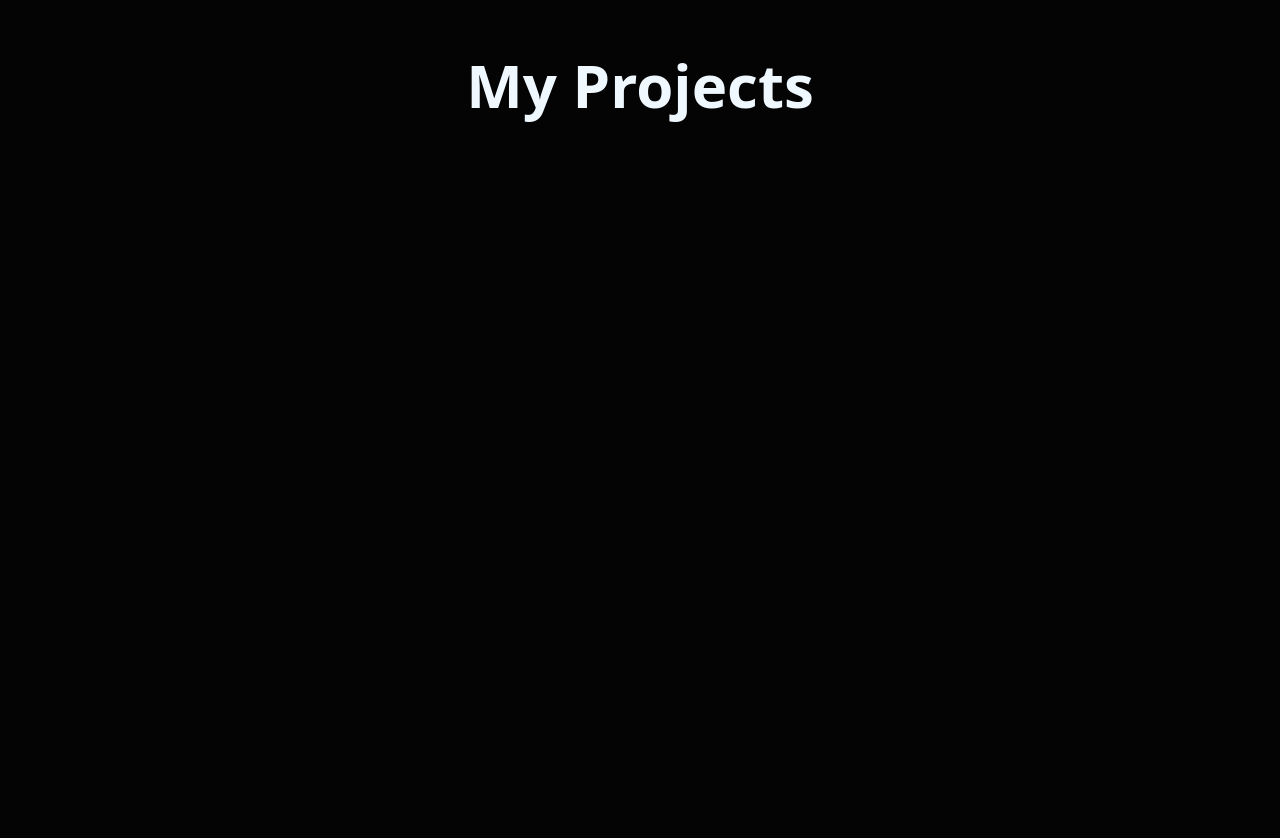
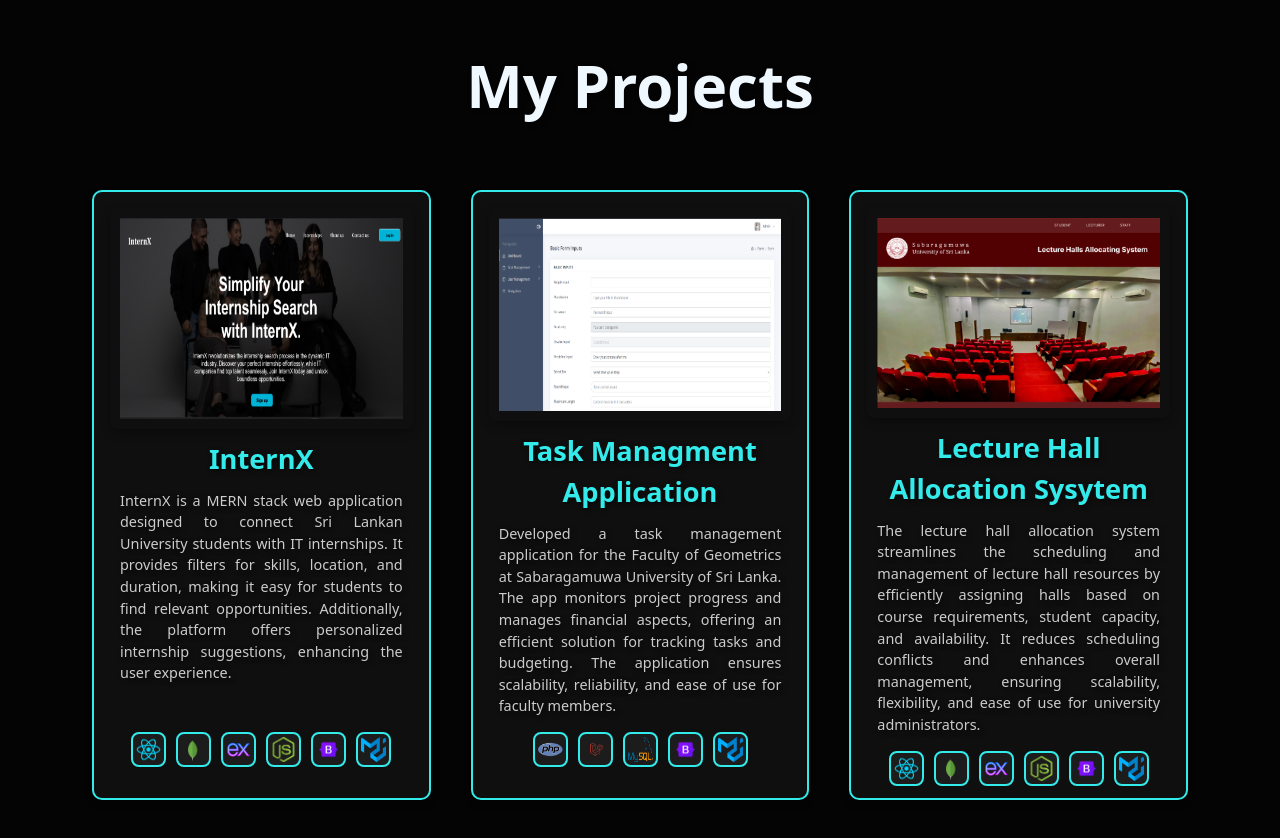
Before and after one commit to RavinduLakshitha/My-Portfolio, a React (Vite) app in the folder Myportfolio/: page / in a window 1280 px wide. Shown: the part 780-1618 px from the top of the page. Before the commit the page ends 942 px from the top, so only its background shows below. Built offline with nearby package versions, Linux system fonts and the light colour scheme.

Commit message:
create project page

```diff
--- a/Myportfolio/src/Pages/Projects/projects.css
+++ b/Myportfolio/src/Pages/Projects/projects.css
@@ -1,8 +1,138 @@
-.topic{
-    color: aliceblue;
-    font-size: 60px;
-    font-weight: bold;
-    border-top: 200px;
-    margin-top: 20px;
-    padding-top: 100px;
+/* Styling for the Topic Header */
+.topic {
+  color: aliceblue;
+  font-size: 60px;
+  font-weight: bold;
+  text-align: center;
+  text-shadow: 2px 2px 5px rgba(0, 0, 0, 0.5); /* Adds a subtle shadow */
+  margin-top: 20px;
+  padding-top: 100px;
+  height: auto;
 }
+
+/* Card Container */
+.card {
+  display: flex;
+  flex-direction: row;
+  gap: 20px;
+  justify-content: center;
+  align-items: center;
+  padding: 50px;
+}
+
+/* InternX  */
+.InternX {
+  display: flex;
+  flex-direction: column;
+  align-items: center;
+  height: 610px;
+  width: 400px;
+  margin: 10px;
+  padding: 1rem;
+  border: 2px solid rgb(52, 235, 235); /* Border color for InternX card */
+  background-color: #100f0f;
+  border-radius: 10px;
+  box-shadow: 0px 4px 8px rgba(0, 0, 0, 0.2); /* Subtle shadow */
+  transition: transform 0.2s, border-color 0.2s; /* Smooth transition on hover */
+}
+
+.InternX:hover {
+  /* transform: scale(1.02); */
+  box-shadow: 0px 6px 10px rgba(52, 235, 235, 0.6); /* Highlighted shadow */
+  border-color: aliceblue; /* Changes border color on hover */
+}
+
+/* Task Card */
+.Task {
+  display: flex;
+  flex-direction: column;
+  align-items: center;
+  height: 50%;
+  max-width: 30%;
+  margin: 10px;
+  padding: 1rem;
+  background-color: rgb(18, 18, 19);
+  border-radius: 10px;
+  box-shadow: 0px 4px 8px rgba(0, 0, 0, 0.2);
+  transition: transform 0.2s;
+}
+
+/* Card Title */
+.card-title {
+  font-size: 1.7rem;
+  font-weight: bold;
+  color: rgb(52, 235, 235);
+  font-style: inherit;
+  padding: 10px;
+  text-align: center;
+}
+
+/* Card Text */
+.card-text {
+  font-weight: lighter;
+  font-size: 0.9rem;
+  text-align: justify;
+  color: #ccc;
+  line-height: 1.5; /* Improved readability */
+  padding: 0 10px; /* Adds padding inside the card */
+}
+
+/* Technologies Container */
+.Technologies {
+  padding: 15px;
+  display: flex;
+  gap: 10px;
+  align-items: center;
+  justify-content: center;
+  /* margin-top: 20px; */
+  padding-bottom: 15px;
+}
+
+/* Technology Icons */
+.Technologies img {
+  width: 35px;
+  height: 35px;
+  transition: transform 0.2s;/* Smooth transition on hover */
+  border: 2px solid rgb(52, 235, 235);
+  border-radius: 8px;
+  padding: 3px;
+  background-color: #1c1c1c;
+}
+
+.Technologies img:hover {
+  /* transform: scale(1.02); */
+  box-shadow: 0px 6px 10px rgba(52, 235, 235, 0.6);
+  border-color: aliceblue;
+}
+
+/* Image Styling */
+.Images {
+  height: 250px;
+  padding: 10px;
+  width: 480px;
+  border-radius: 8px; /* Rounded corners for image */
+  box-shadow: 0px 4px 10px rgba(0, 0, 0, 0.3); /* Adds a shadow to the image */
+}
+
+/* Task managment app */
+
+.Taskmng {
+  display: flex;
+  flex-direction: column;
+  align-items: center;
+  height: 610px;
+  width: 400px;
+  margin: 10px;
+  padding: 1rem;
+  border: 2px solid rgb(52, 235, 235); /* Border color for InternX card */
+  background-color: #100f0f;
+  border-radius: 10px;
+  box-shadow: 0px 4px 8px rgba(0, 0, 0, 0.2); /* Subtle shadow */
+  transition: transform 0.2s, border-color 0.2s;
+}
+
+.Taskmng:hover {
+
+  box-shadow: 0px 6px 10px rgba(52, 235, 235, 0.6); /* Highlighted shadow */
+  border-color: aliceblue; /* Changes border color on hover */ /* Changes border color on hover */
+}
--- a/Myportfolio/src/Pages/Projects/projects.jsx
+++ b/Myportfolio/src/Pages/Projects/projects.jsx
@@ -1,13 +1,101 @@
-import "./projects.css"
+import "./projects.css";
+// import ravinduimg from "../../Images/ravinduimg.png";
+import InternxHero from "../../Images/InternXHero.png";
+import React from "../../Images/react.png";
+import Mongo from "../../Images/mongo.png";
+import Expross from "../../Images/express-js.png";
+import Node from "../../Images/node.png";
+import BTS from "../../Images/bootsrap.png";
+import MUI from "../../Images/mui.png";
+import Tskmngmt from "../../Images/taskmng.png";
+import Php from "../../Images/PHP.png";
+import Laravel from "../../Images/Larvel.png";
+import Mysql from "../../Images/mysql.png";
+import LHAS from "../../Images/Lecture.png";
 
 const Project = () => {
-    return (
-        <>
-        <div className="topic">
-            My Projects
+  return (
+    <>
+      <div id="projects" className="topic">
+        <h1>My Projects</h1>
+        <div className="card">
+          <div className="InternX">
+            <img className="Images" src={InternxHero} alt="internx Hero" />
+            <h5 className="card-title">InternX</h5>
+            <p className="card-text">
+              InternX is a MERN stack web application designed to connect Sri
+              Lankan University students with IT internships. It provides
+              filters for skills, location, and duration, making it easy for
+              students to find relevant opportunities. Additionally, the
+              platform offers personalized internship suggestions, enhancing the
+              user experience.
+            </p>
+            <div className="Technologies" style={{paddingBottom: "15px", paddingTop:"48px"}}>
+              <img src={React} alt="react" />
+              <img src={Mongo} alt="mongo" />
+              <img src={Expross} alt="express" />
+              <img src={Node} alt="node" />
+              <img src={BTS} alt="bts" />
+              <img src={MUI} alt="mui" />
+            </div>
+          </div>
+
+          {/* Task Managment App */}
+          <div className="Taskmng">
+            <img
+              className="Images"
+              src={Tskmngmt}
+              alt="Task mngmnt"
+              style={{ height: " 250px" }}
+            />
+            <h5 className="card-title">Task Managment Application</h5>
+            <p className="card-text">
+              Developed a task management application for the Faculty of
+              Geometrics at Sabaragamuwa University of Sri Lanka. The app
+              monitors project progress and manages financial aspects, offering
+              an efficient solution for tracking tasks and budgeting. The
+              application ensures scalability, reliability, and ease of use for
+              faculty members.
+            </p>
+            <div className="Technologies">
+              <img src={Php} alt="php" />
+              <img src={Laravel} alt="larvel" />
+              <img src={Mysql} alt="mysql" />
+              <img src={BTS} alt="bts" />
+              <img src={MUI} alt="mui" />
+            </div>
+          </div>
+
+          {/* lecture hall allocation system */}
+          <div className="InternX">
+            <img
+              className="Images"
+              src={LHAS}
+              alt="lecturehall"
+              style={{ height: " 250px" }}
+            />
+            <h5 className="card-title">Lecture Hall Allocation Sysytem</h5>
+            <p className="card-text">
+              The lecture hall allocation system streamlines the scheduling and
+              management of lecture hall resources by efficiently assigning
+              halls based on course requirements, student capacity, and
+              availability. It reduces scheduling conflicts and enhances overall
+              management, ensuring scalability, flexibility, and ease of use for
+              university administrators.
+            </p>
+            <div className="Technologies">
+              <img src={React} alt="react" />
+              <img src={Mongo} alt="mongo" />
+              <img src={Expross} alt="express" />
+              <img src={Node} alt="node" />
+              <img src={BTS} alt="bts" />
+              <img src={MUI} alt="mui" />
+            </div>
+          </div>
         </div>
-        </>
-    )
-}
+      </div>
+    </>
+  );
+};
 
 export default Project;
```
